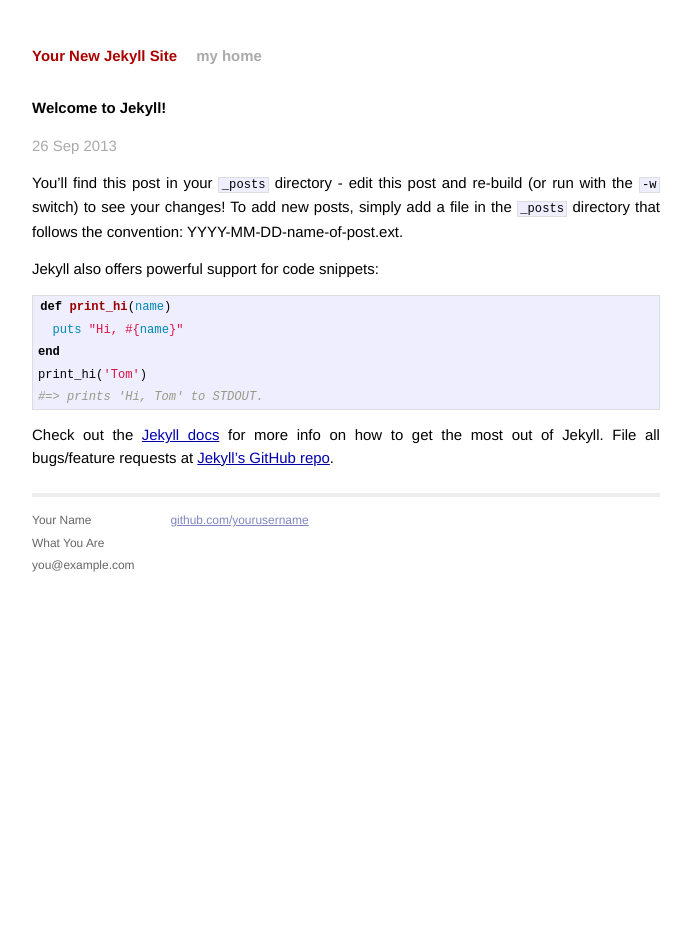
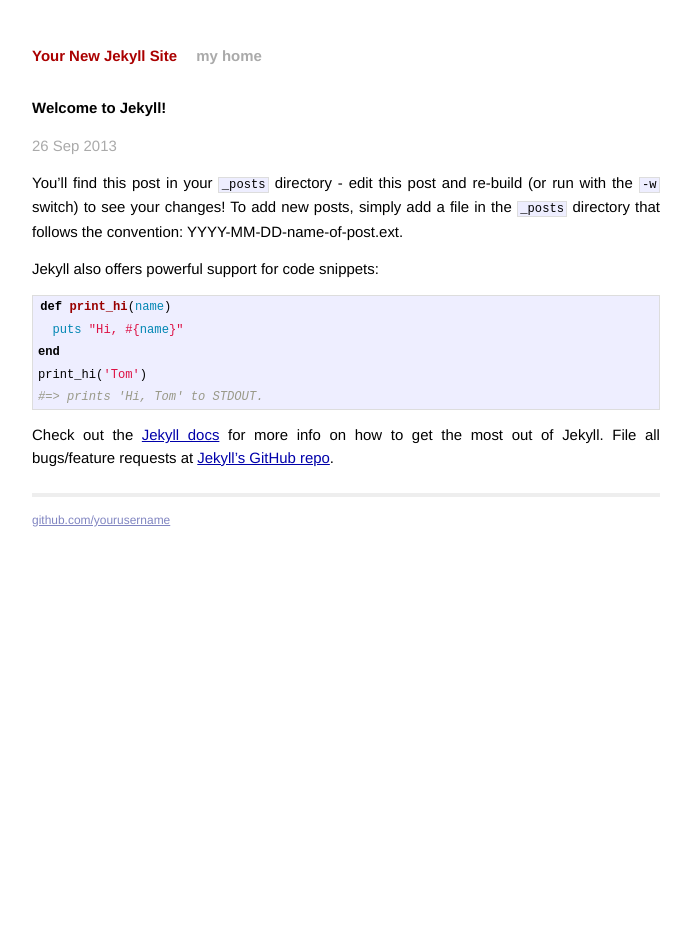
Before and after one commit to xujihui1985/xujihui1985.github.io, a Jekyll site: the page built from _posts/2013-09-26-welcome-to-jekyll.markdown, in a window 1280 px wide. Shown: the whole page, without its empty margins (294-985 px from the left). Built offline with Jekyll 4.4.1, drawn with Linux system fonts in a browser that asks for light colours; Markdown is read by kramdown in place of the engine named in the settings.

Commit message:
Update default.html

```diff
--- a/_layouts/default.html
+++ b/_layouts/default.html
@@ -25,11 +25,7 @@
 
           <div class="footer">
             <div class="contact">
-              <p>
-                Your Name<br />
-                What You Are<br />
-                you@example.com
-              </p>
+
             </div>
             <div class="contact">
               <p>
```
